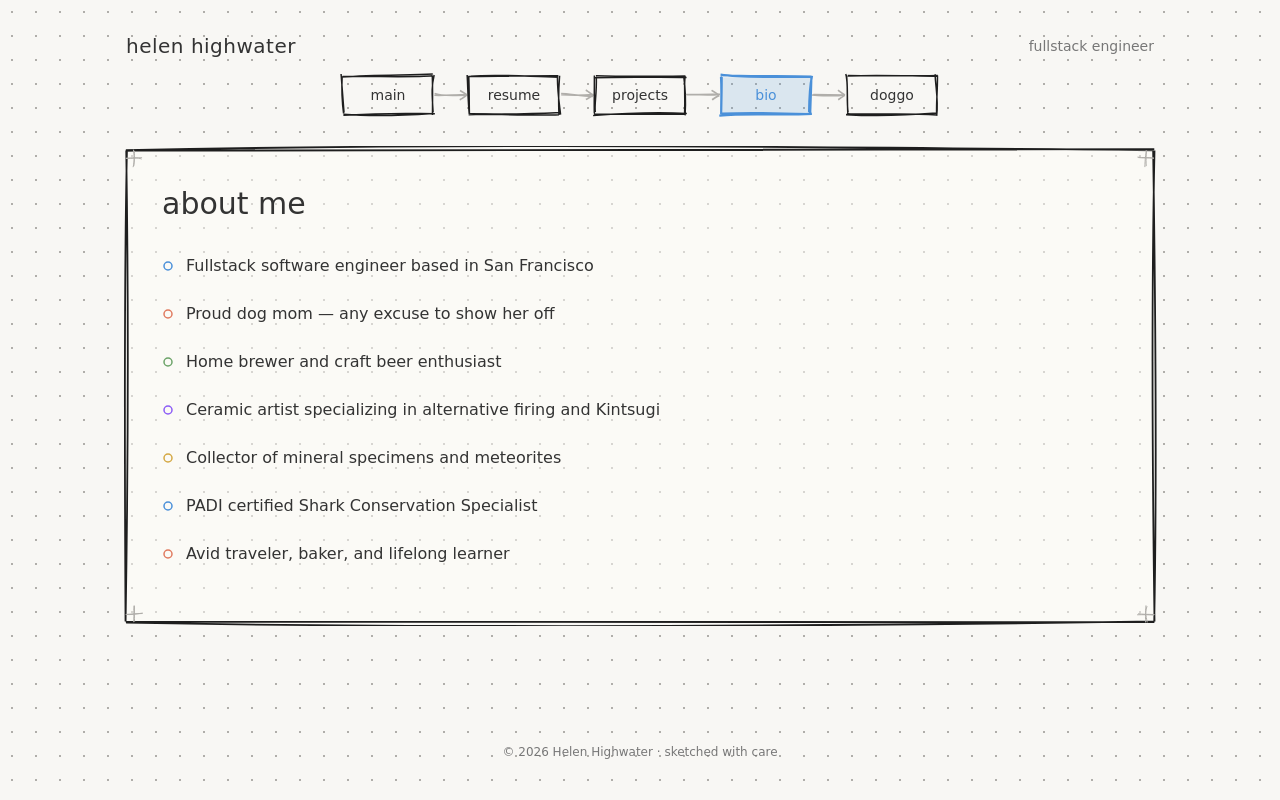
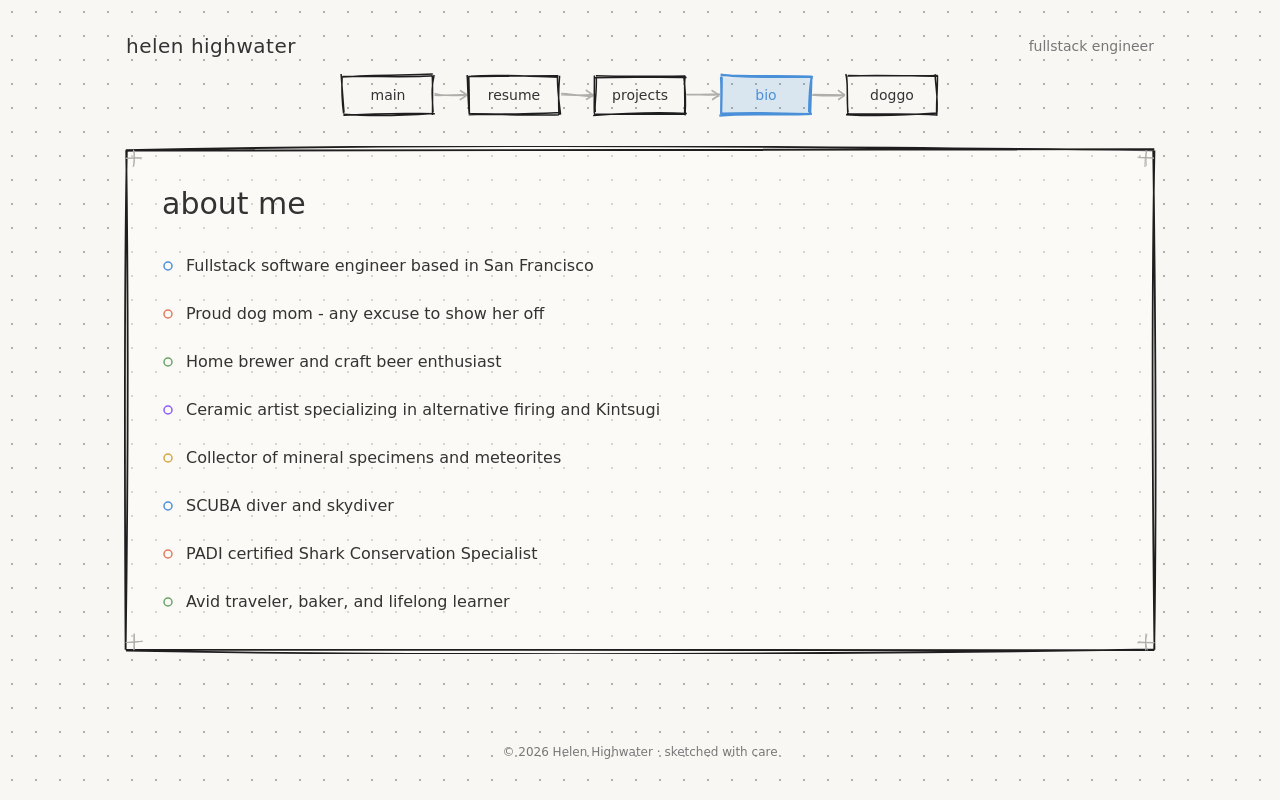
Before and after one commit to HelenHighwater1/heyimhelen2026, a Next.js app: page /bio in a window 1280 px wide. Built offline with nearby package versions, Linux system fonts and the light colour scheme; a web font is replaced by a local one.

Commit message:
Update bio content

```diff
--- a/src/content/bio.ts
+++ b/src/content/bio.ts
@@ -9,24 +9,27 @@ export const bioItems: BioItem[] = [
     annotation: "Open to remote and local opportunities.",
   },
   {
-    text: "Proud dog mom — any excuse to show her off",
+    text: "Proud dog mom - any excuse to show her off",
     annotation: "Seriously, check the doggo tab. She's very cute.",
   },
   {
     text: "Home brewer and craft beer enthusiast",
-    annotation: "Built UNTAPPD Vintage because the hobby demanded it.",
+    annotation: "Built UNTAPPD Vintage because the hobby demanded it.  I also enjoy culturing butter and making bread",
   },
   {
     text: "Ceramic artist specializing in alternative firing and Kintsugi",
-    annotation: "Kintsugi is the Japanese art of repairing ceramics with gold — embracing imperfection.",
+    annotation: "Kintsugi is the Japanese art of mending broken ceramics with gold.  Also ask me about pit firing (the reason i learned kintsugi!",
   },
   {
     text: "Collector of mineral specimens and meteorites",
-    annotation: "Yes, actual space rocks. They're as cool as they sound.",
+    annotation: "Well, meteorite - those are expensive.  But I have some pretty amazing rocks!",
   },
   {
+    text: "SCUBA diver and skydiver",
+    annotation: "Always looking to push boundaries.",
+  },  {
     text: "PADI certified Shark Conservation Specialist",
-    annotation: "Also a SCUBA diver and skydiver — always looking to push boundaries.",
+    annotation: "Sharks are pretty cool.",
   },
   {
     text: "Avid traveler, baker, and lifelong learner",
```
